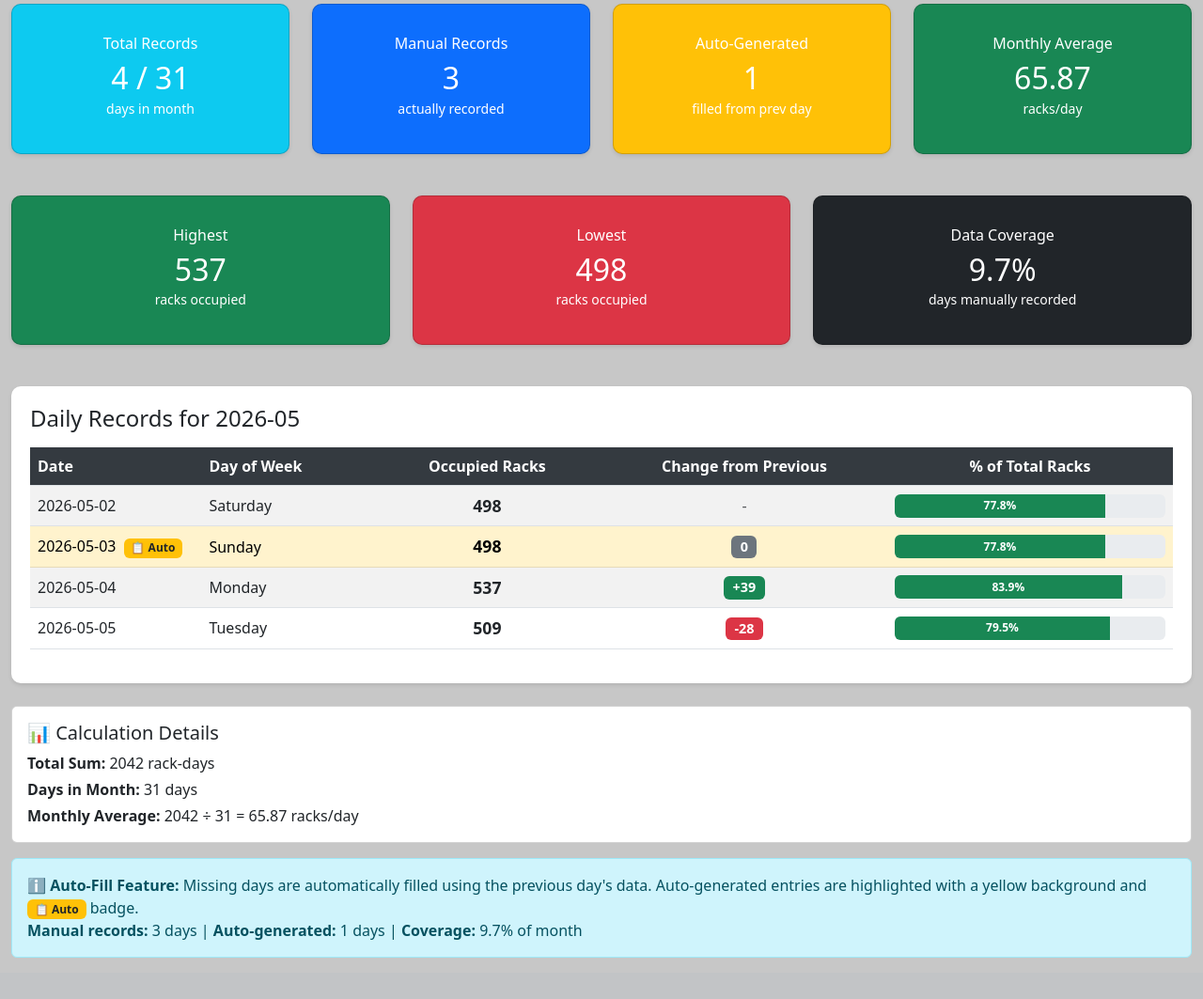
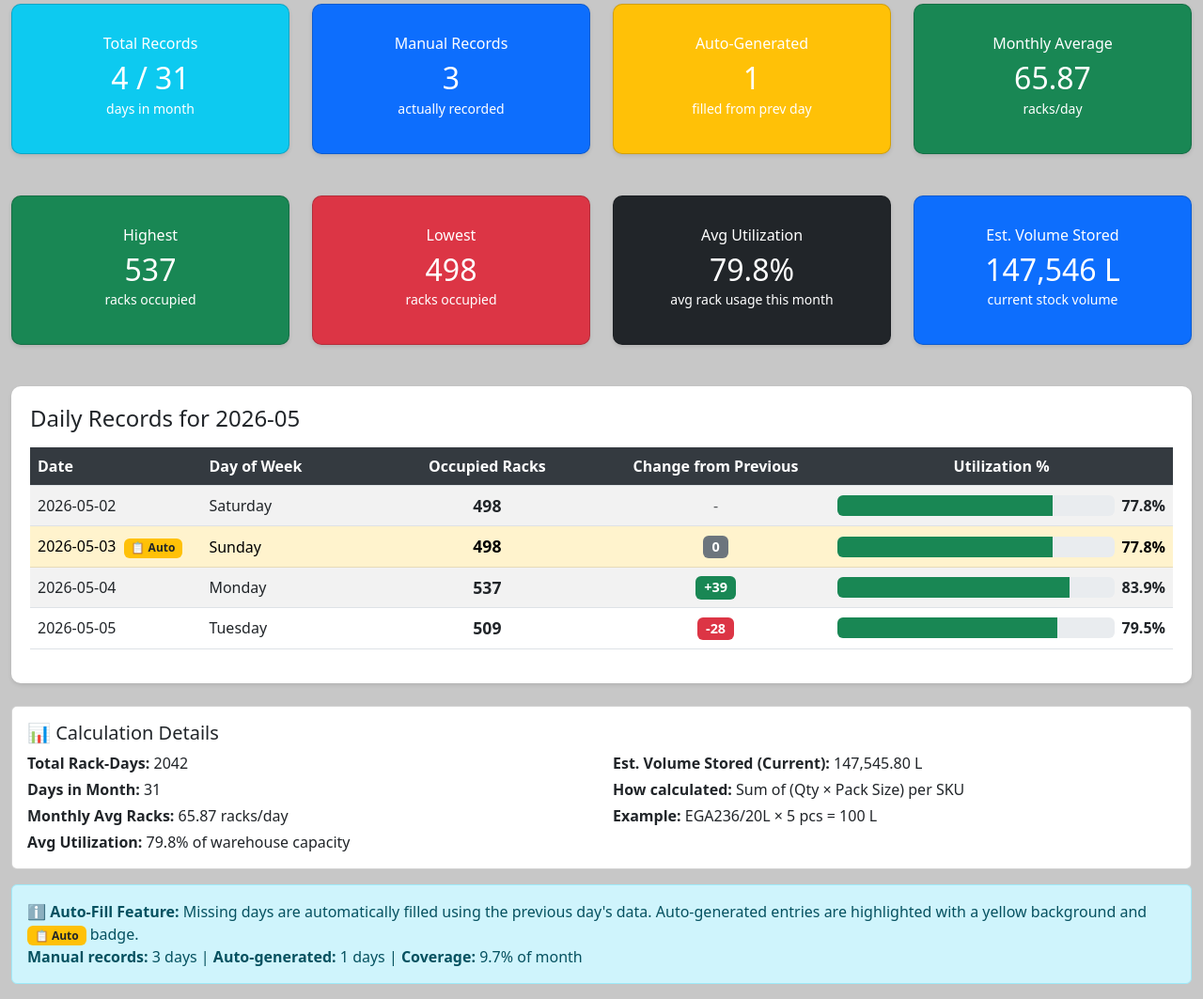
Before and after one commit to 3circledesign/WMS, a Flask app: page /daily-rack-count in a window 1280 px wide. Shown: the part 408-1471 px from the top of the page at 94% size. Before the commit the page ends 1427 px from the top, so only its background shows below. Run offline with Flask 3, Linux system fonts and the light colour scheme; a user stored in the database is signed in; parts of the project's set-up code (start-up, migrations or seed data) failed here and were passed over; some libraries are stand-ins or nearby versions.

Commit message:
Add files via upload

```diff
--- a/WMS/home/atduniaxakzonobel/app.py
+++ b/WMS/home/atduniaxakzonobel/app.py
@@ -958,14 +958,13 @@ def adjust_stock(stock_id):
 @app.route('/daily-rack-count')
 @login_required
 def daily_rack_count():
-    """Display daily rack count data table with automatic filling of missing days (up to today only)"""
+    """Display daily rack count data with utilization % and estimated volume"""
     from datetime import timedelta
     import pytz
-
-    # Handle month selection
+    import re
+
     selected_month_str = request.args.get('month', default=None)
 
-    # Default to current month if no month is selected
     if selected_month_str:
         try:
             selected_month = datetime.strptime(selected_month_str, '%Y-%m')
@@ -974,10 +973,7 @@ def daily_rack_count():
     else:
         selected_month = datetime.now()
 
-    # Get days in month
     days_in_month = monthrange(selected_month.year, selected_month.month)[1]
-
-    # Get today's date (in local timezone)
     today = datetime.now(pytz.timezone('Asia/Kuala_Lumpur')).date()
 
     # Get all daily rack count records for the selected month
@@ -985,11 +981,10 @@ def daily_rack_count():
         db.session.query(DailyRackCount)
         .filter(extract('month', DailyRackCount.date) == selected_month.month)
         .filter(extract('year', DailyRackCount.date) == selected_month.year)
-        .order_by(DailyRackCount.date.asc())  # Oldest first
+        .order_by(DailyRackCount.date.asc())
         .all()
     )
 
-    # Convert to dictionary for easy lookup
     existing_data = {}
     for record in daily_rack_counts:
         existing_data[record.date] = {
@@ -998,84 +993,101 @@ def daily_rack_count():
             'is_auto_generated': False
         }
 
-    # Create complete list for the month (UP TO TODAY ONLY)
+    # Build complete list up to today only
     complete_records = []
     first_day = datetime(selected_month.year, selected_month.month, 1).date()
-    last_day = datetime(selected_month.year, selected_month.month, days_in_month).date()
-
-    # IMPORTANT: Don't go beyond today's date
+    last_day  = datetime(selected_month.year, selected_month.month, days_in_month).date()
     if last_day > today:
         last_day = today
 
-    current_date = first_day
-    previous_value = None  # Track the previous day's value for auto-fill
+    current_date   = first_day
+    previous_value = None
 
     while current_date <= last_day:
         if current_date in existing_data:
-            # Day exists in database - use actual data
             complete_records.append(existing_data[current_date])
             previous_value = existing_data[current_date]['occupied_racks']
         else:
-            # Day is missing - auto-fill from previous day (only if not future)
             if previous_value is not None:
                 complete_records.append({
                     'date': current_date,
                     'occupied_racks': previous_value,
                     'is_auto_generated': True
                 })
-            # If no previous value exists, skip this day (can't auto-fill first day)
-
         current_date += timedelta(days=1)
 
-    # Calculate statistics
+    # Total racks for utilization %
+    total_racks = Racking.query.count()
+
+    # ── Estimated Volume from CURRENT stock ───────────────────────────────
+    # pack_size.size is a string like "20L", "5L", "1.43L", "20lt"
+    # We extract the numeric part and multiply by stock quantity
+    all_stocks = Stock.query.filter(Stock.quantity > 0).all()
+
+    total_volume_litres = 0.0
+    for stock in all_stocks:
+        try:
+            if stock.sku and stock.sku.pack_size and stock.sku.pack_size.size:
+                size_str = str(stock.sku.pack_size.size)
+                # Extract first number from e.g. "20L", "5L", "1.43L", "20lt", "20"
+                match = re.search(r'\d+\.?\d*', size_str)
+                if match:
+                    litres = float(match.group())
+                    total_volume_litres += stock.quantity * litres
+        except Exception:
+            pass
+
+    total_volume_litres = round(total_volume_litres, 2)
+
+    # ── Statistics ────────────────────────────────────────────────────────
     if complete_records:
-        max_occupied = max(r['occupied_racks'] for r in complete_records)
-        min_occupied = min(r['occupied_racks'] for r in complete_records)
-        total_records = len(complete_records)
-
-        # Count manual vs auto-generated
-        manual_records = sum(1 for r in complete_records if not r['is_auto_generated'])
-        auto_records = sum(1 for r in complete_records if r['is_auto_generated'])
-
-        # Calculate sum and average
-        total_occupied = sum(r['occupied_racks'] for r in complete_records)
+        max_occupied    = max(r['occupied_racks'] for r in complete_records)
+        min_occupied    = min(r['occupied_racks'] for r in complete_records)
+        total_records   = len(complete_records)
+        manual_records  = sum(1 for r in complete_records if not r['is_auto_generated'])
+        auto_records    = sum(1 for r in complete_records if r['is_auto_generated'])
+        total_occupied  = sum(r['occupied_racks'] for r in complete_records)
         monthly_average = total_occupied / days_in_month if days_in_month else 0
+
+        # Average utilization % across all recorded days
+        if total_racks > 0:
+            avg_utilization = round(
+                sum((r['occupied_racks'] / total_racks) * 100 for r in complete_records)
+                / len(complete_records), 1
+            )
+        else:
+            avg_utilization = 0.0
     else:
-        max_occupied = 0
-        min_occupied = 0
-        total_records = 0
-        manual_records = 0
-        auto_records = 0
-        total_occupied = 0
-        monthly_average = 0
-
-    # Get total racks for percentage calculation
-    total_racks = Racking.query.count()
+        max_occupied = min_occupied = total_records = manual_records = 0
+        auto_records = total_occupied = 0
+        monthly_average = avg_utilization = 0.0
 
     return render_template(
         'daily_rack_count.html',
-        daily_rack_counts=complete_records,  # Complete list with auto-filled days (up to today)
+        daily_rack_counts=complete_records,
         selected_month=selected_month_str or selected_month.strftime('%Y-%m'),
         max_occupied=max_occupied,
         min_occupied=min_occupied,
         total_daily_records=total_records,
-        manual_records=manual_records,  # Count of manual records
-        auto_records=auto_records,  # Count of auto-generated records
+        manual_records=manual_records,
+        auto_records=auto_records,
         days_in_month=days_in_month,
         monthly_average=monthly_average,
         total_occupied=total_occupied,
-        total_racks=total_racks
+        total_racks=total_racks,
+        avg_utilization=avg_utilization,
+        total_volume_litres=total_volume_litres,
     )
 
+# REPLACE your existing daily_orders route in app.py with this:
+
 @app.route('/daily-orders')
 @login_required
 def daily_orders():
-    """Display daily order creation count"""
-
-    # Handle month selection
+    """Display daily order creation count with weight summary"""
+
     selected_month_str = request.args.get('month', default=None)
 
-    # Default to current month if no month is selected
     if selected_month_str:
         try:
             selected_month = datetime.strptime(selected_month_str, '%Y-%m')
@@ -1084,10 +1096,8 @@ def daily_orders():
     else:
         selected_month = datetime.now()
 
-    # Get days in month
     days_in_month = monthrange(selected_month.year, selected_month.month)[1]
 
-    # Get all orders for the selected month (exclude cancelled and non-numeric DN numbers)
     orders = (
         db.session.query(Order)
         .filter(extract('month', Order.created_at) == selected_month.month)
@@ -1096,32 +1106,39 @@ def daily_orders():
         .all()
     )
 
-    # Filter out non-numeric dn_numbers and group by date
     from collections import defaultdict
-    daily_counts = defaultdict(int)
+
+    # Build daily_data: date -> { count, weight }
+    daily_data = defaultdict(lambda: {'count': 0, 'weight': 0.0})
 
     for order in orders:
-        # Check if dn_number is numeric (can be pure digits or contains digits)
         if order.dn_number and order.dn_number.strip().isdigit():
-            # Get the date (without time)
             order_date = order.created_at.date()
-            daily_counts[order_date] += 1
-
-    # Convert to sorted list of tuples (date, count)
-    daily_order_data = sorted(daily_counts.items(), key=lambda x: x[0])
-
-    # Calculate statistics
+            daily_data[order_date]['count'] += 1
+
+            # Sum weight from all order items
+            for item in order.items:
+                try:
+                    daily_data[order_date]['weight'] += item.quantity * item.sku.weight
+                except Exception:
+                    pass
+
+    # Sort into list of (date, count, weight)
+    daily_order_data = sorted(
+        [(date, v['count'], round(v['weight'], 2)) for date, v in daily_data.items()],
+        key=lambda x: x[0]
+    )
+
     if daily_order_data:
-        total_orders = sum(count for date, count in daily_order_data)
-        max_orders = max(count for date, count in daily_order_data)
-        min_orders = min(count for date, count in daily_order_data)
+        total_orders           = sum(r[1] for r in daily_order_data)
+        total_weight           = round(sum(r[2] for r in daily_order_data), 2)
+        max_orders             = max(r[1] for r in daily_order_data)
+        min_orders             = min(r[1] for r in daily_order_data)
         total_days_with_orders = len(daily_order_data)
-        daily_average = total_orders / days_in_month if days_in_month else 0
+        daily_average          = total_orders / days_in_month if days_in_month else 0
     else:
-        total_orders = 0
-        max_orders = 0
-        min_orders = 0
-        total_days_with_orders = 0
+        total_orders = max_orders = min_orders = total_days_with_orders = 0
+        total_weight  = 0.0
         daily_average = 0
 
     return render_template(
@@ -1129,12 +1146,14 @@ def daily_orders():
         daily_order_data=daily_order_data,
         selected_month=selected_month_str or selected_month.strftime('%Y-%m'),
         total_orders=total_orders,
+        total_weight=total_weight,
         max_orders=max_orders,
         min_orders=min_orders,
         total_days_with_orders=total_days_with_orders,
         days_in_month=days_in_month,
         daily_average=daily_average
     )
+
 
 @app.route('/dashboard', methods=['GET'])
 @login_required
@@ -1951,7 +1970,7 @@ def get_sku_info():
         return jsonify({'error': 'SKU not found'}), 404
 
     # Get stock entries for the SKU
-    stock_entries = Stock.query.filter_by(sku_id=sku.id).all()
+    stock_entries = Stock.query.filter_by(sku_id=sku.id).filter(Stock.quantity > 0).all()
 
     if not stock_entries:
         return jsonify({'error': 'No stock available for this SKU'}), 404
--- a/WMS/home/atduniaxakzonobel/templates/daily_rack_count.html
+++ b/WMS/home/atduniaxakzonobel/templates/daily_rack_count.html
@@ -181,7 +181,7 @@
 
     <!-- Additional Stats Row -->
     <div class="row mb-4">
-        <div class="col-md-4">
+        <div class="col-md-3">
             <div class="card text-white bg-success stat-card">
                 <div class="card-body text-center">
                     <h6 class="card-subtitle mb-2">Highest</h6>
@@ -190,7 +190,7 @@
                 </div>
             </div>
         </div>
-        <div class="col-md-4">
+        <div class="col-md-3">
             <div class="card text-white bg-danger stat-card">
                 <div class="card-body text-center">
                     <h6 class="card-subtitle mb-2">Lowest</h6>
@@ -199,12 +199,21 @@
                 </div>
             </div>
         </div>
-        <div class="col-md-4">
+        <div class="col-md-3">
             <div class="card text-white bg-dark stat-card">
                 <div class="card-body text-center">
-                    <h6 class="card-subtitle mb-2">Data Coverage</h6>
-                    <h2 class="card-title mb-0">{{ ((manual_records / days_in_month) * 100)|round(1) }}%</h2>
-                    <small>days manually recorded</small>
+                    <h6 class="card-subtitle mb-2">Avg Utilization</h6>
+                    <h2 class="card-title mb-0">{{ avg_utilization }}%</h2>
+                    <small>avg rack usage this month</small>
+                </div>
+            </div>
+        </div>
+        <div class="col-md-3">
+            <div class="card text-white bg-primary stat-card">
+                <div class="card-body text-center">
+                    <h6 class="card-subtitle mb-2">Est. Volume Stored</h6>
+                    <h2 class="card-title mb-0">{{ "{:,.0f}".format(total_volume_litres) }} L</h2>
+                    <small>current stock volume</small>
                 </div>
             </div>
         </div>
@@ -219,8 +228,8 @@
                     <th style="width: 15%;">Date</th>
                     <th style="width: 15%;">Day of Week</th>
                     <th style="width: 20%;" class="text-center">Occupied Racks</th>
-                    <th style="width: 25%;" class="text-center">Change from Previous</th>
-                    <th style="width: 25%;" class="text-center">% of Total Racks</th>
+                    <th style="width: 20%;" class="text-center">Change from Previous</th>
+                    <th style="width: 30%;" class="text-center">Utilization %</th>
                 </tr>
             </thead>
             <tbody>
@@ -255,20 +264,21 @@
                         </td>
                         <td class="text-center">
                             {% if total_racks > 0 %}
-                                {% set percentage = (record.occupied_racks / total_racks) * 100 %}
-                                <div class="progress" style="height: 25px;">
-                                    <div class="progress-bar
-                                        {% if percentage < 30 %}bg-danger
-                                        {% elif percentage < 70 %}bg-warning
-                                        {% else %}bg-success
-                                        {% endif %}"
-                                        role="progressbar"
-                                        style="width: {{ percentage }}%;"
-                                        aria-valuenow="{{ percentage }}"
-                                        aria-valuemin="0"
-                                        aria-valuemax="100">
-                                        <strong>{{ percentage|round(1) }}%</strong>
+                                {% set pct = ((record.occupied_racks / total_racks) * 100)|round(1) %}
+                                <div class="d-flex align-items-center gap-2">
+                                    <div class="progress flex-grow-1" style="height: 22px;">
+                                        <div class="progress-bar
+                                            {% if pct < 30 %}bg-danger
+                                            {% elif pct < 70 %}bg-warning
+                                            {% else %}bg-success
+                                            {% endif %}"
+                                            role="progressbar"
+                                            style="width: {{ pct }}%;"
+                                            aria-valuenow="{{ pct }}"
+                                            aria-valuemin="0" aria-valuemax="100">
+                                        </div>
                                     </div>
+                                    <span style="min-width:45px; font-weight:600;">{{ pct }}%</span>
                                 </div>
                             {% else %}
                                 <span class="text-muted">N/A</span>
@@ -296,9 +306,19 @@
     <div class="card mt-4">
         <div class="card-body">
             <h5 class="card-title">📊 Calculation Details</h5>
-            <p class="mb-1"><strong>Total Sum:</strong> {{ total_occupied }} rack-days</p>
-            <p class="mb-1"><strong>Days in Month:</strong> {{ days_in_month }} days</p>
-            <p class="mb-0"><strong>Monthly Average:</strong> {{ total_occupied }} ÷ {{ days_in_month }} = {{ monthly_average|round(2) }} racks/day</p>
+            <div class="row">
+                <div class="col-md-6">
+                    <p class="mb-1"><strong>Total Rack-Days:</strong> {{ total_occupied }}</p>
+                    <p class="mb-1"><strong>Days in Month:</strong> {{ days_in_month }}</p>
+                    <p class="mb-1"><strong>Monthly Avg Racks:</strong> {{ monthly_average|round(2) }} racks/day</p>
+                    <p class="mb-0"><strong>Avg Utilization:</strong> {{ avg_utilization }}% of warehouse capacity</p>
+                </div>
+                <div class="col-md-6">
+                    <p class="mb-1"><strong>Est. Volume Stored (Current):</strong> {{ "{:,.2f}".format(total_volume_litres) }} L</p>
+                    <p class="mb-1"><strong>How calculated:</strong> Sum of (Qty × Pack Size) per SKU</p>
+                    <p class="mb-0"><strong>Example:</strong> EGA236/20L × 5 pcs = 100 L</p>
+                </div>
+            </div>
         </div>
     </div>
     {% endif %}
```
Also changed, not shown: WMS/home/atduniaxakzonobel/templates/daily_orders.html (+36 -8 lines), WMS/home/atduniaxakzonobel/templates/print_empty_racks.html (+1 -17 lines), WMS/home/atduniaxakzonobel/warehouse.db.
